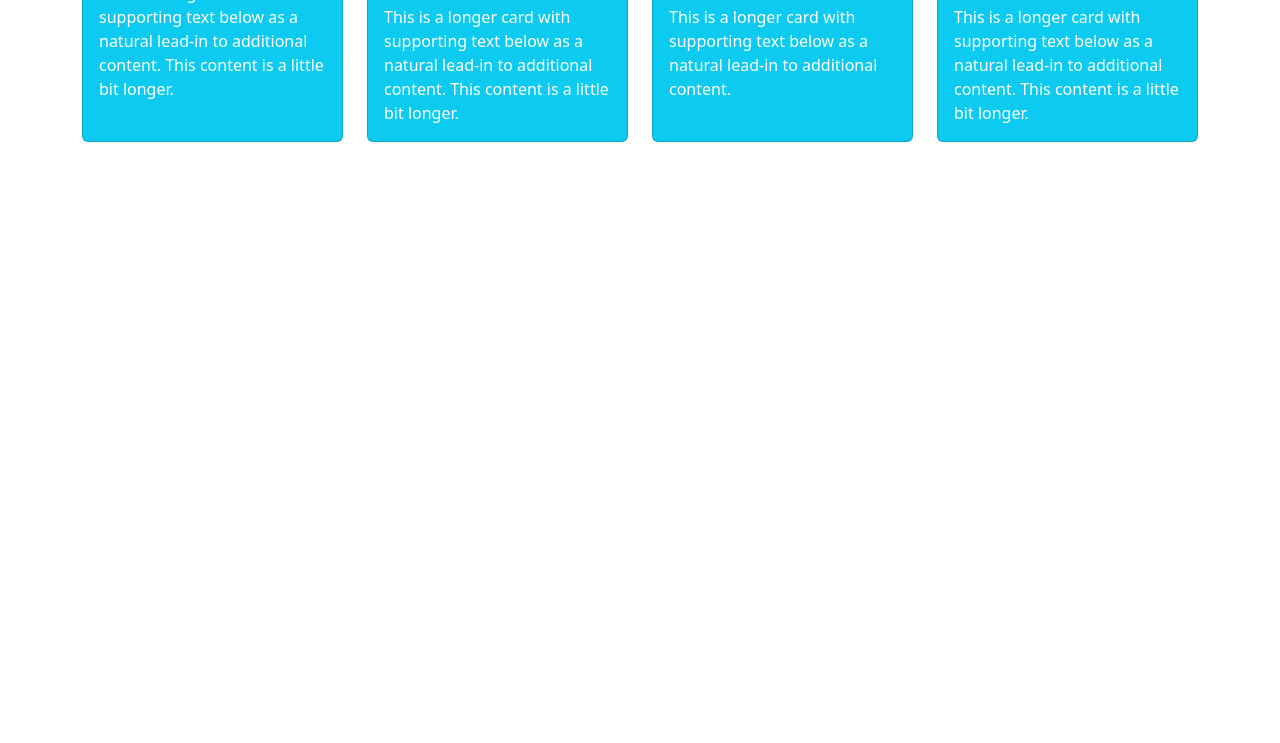
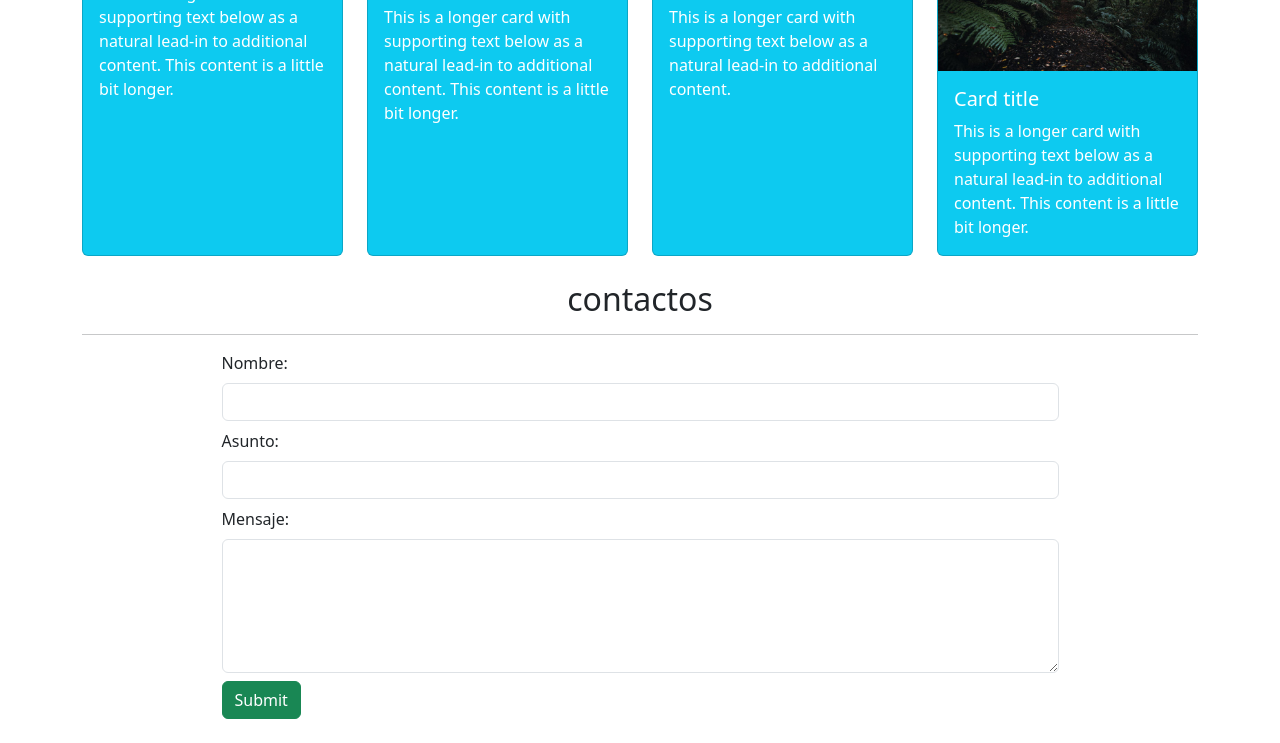
Before and after one commit to Marl1975/Prueba-Viajes-Chile-, a plain HTML site: page index.html in a window 1280 px wide. Shown: the part 1820-2563 px from the top of the page. Before the commit the page ends 1962 px from the top, so only its background shows below. Drawn offline with nearby package versions, Linux system fonts and the light colour scheme; a script that the page names is missing; a small style sheet from the web is missing.

Commit message:
se agrega la sección contactos donde se encuentra el formulario también se agrega una imagen a la última card en el documento index.html

```diff
--- a/index.html
+++ b/index.html
@@ -242,3 +242,35 @@
          </div>
 
          <!--FIN SECCIÓN DESTACADOS -->
+
+         <!-- SECCIÓN CONTACTOS-->
+
+        <section id="contacto" class="py-4">
+
+            <h2 class="text-center">contactos</h2>
+
+            <hr>
+
+            <form class="w-75 mx-auto">
+                <div>
+                    <label class="form-label d-block mt-2" for="">Nombre: </label>
+                    <input class="form-control" type="text" placeholder="" required>
+                </div>
+                <div>
+                    <label class="form-label d-block mt-2" for="">Asunto: </label>
+                    <input class="form-control" type="email" required>
+                </div>
+                <div>
+                    <label class="form-label d-block mt-2" for="">Mensaje: </label>
+                    <textarea rows="5" class="form-control" aria-label="With textarea" required></textarea>
+                </div>
+
+                <!-- <button class="btn btn-success mt-2">Enviar comentario</button> -->
+
+                <input type="submit" class="btn btn-success mt-2">
+
+                </div>
+            </form>
+        </section>
+    </main>
+    <!-- FIN SECCIÓN CONTACTOS -->
```
Also changed, not shown: assets/img/card4.jpg (added).
